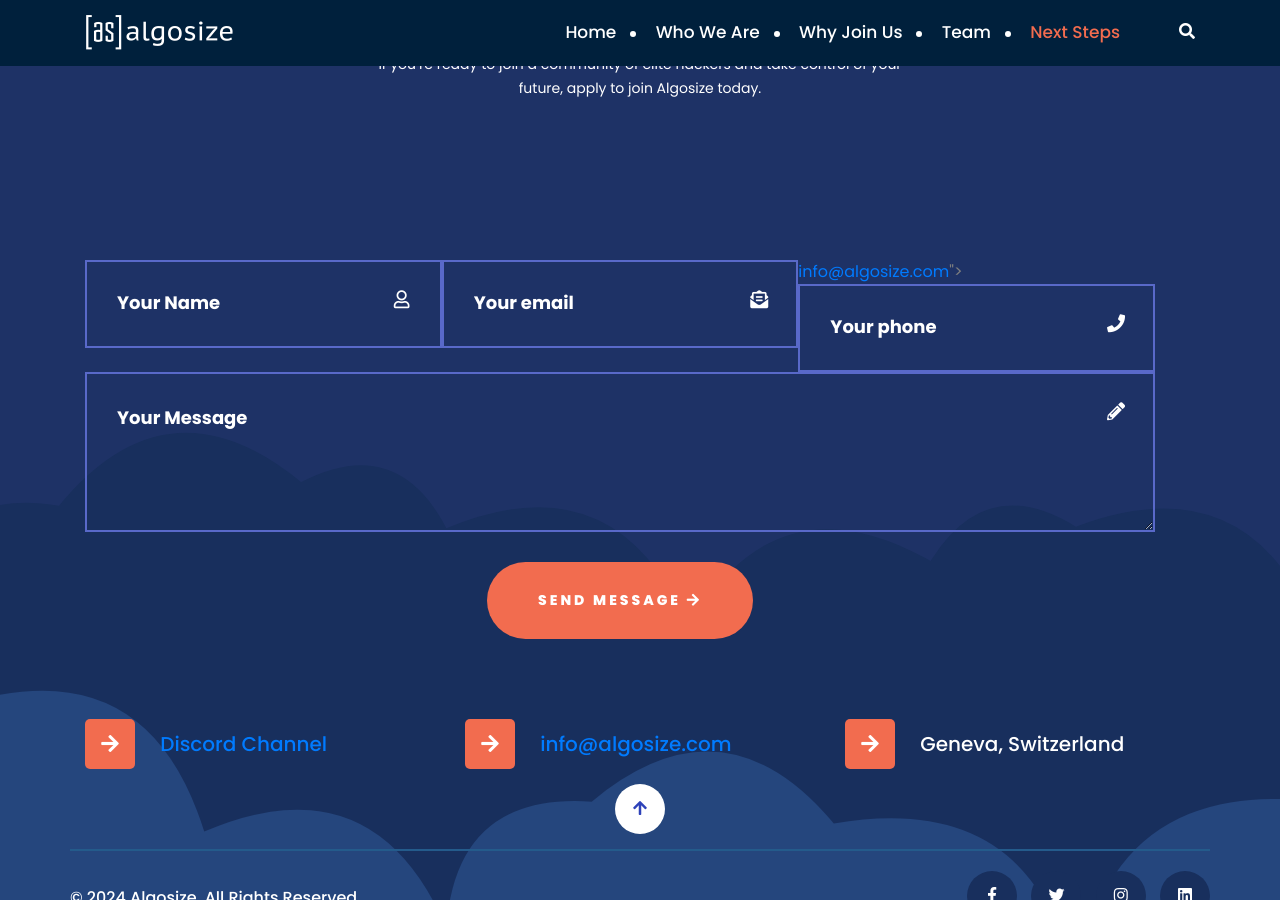
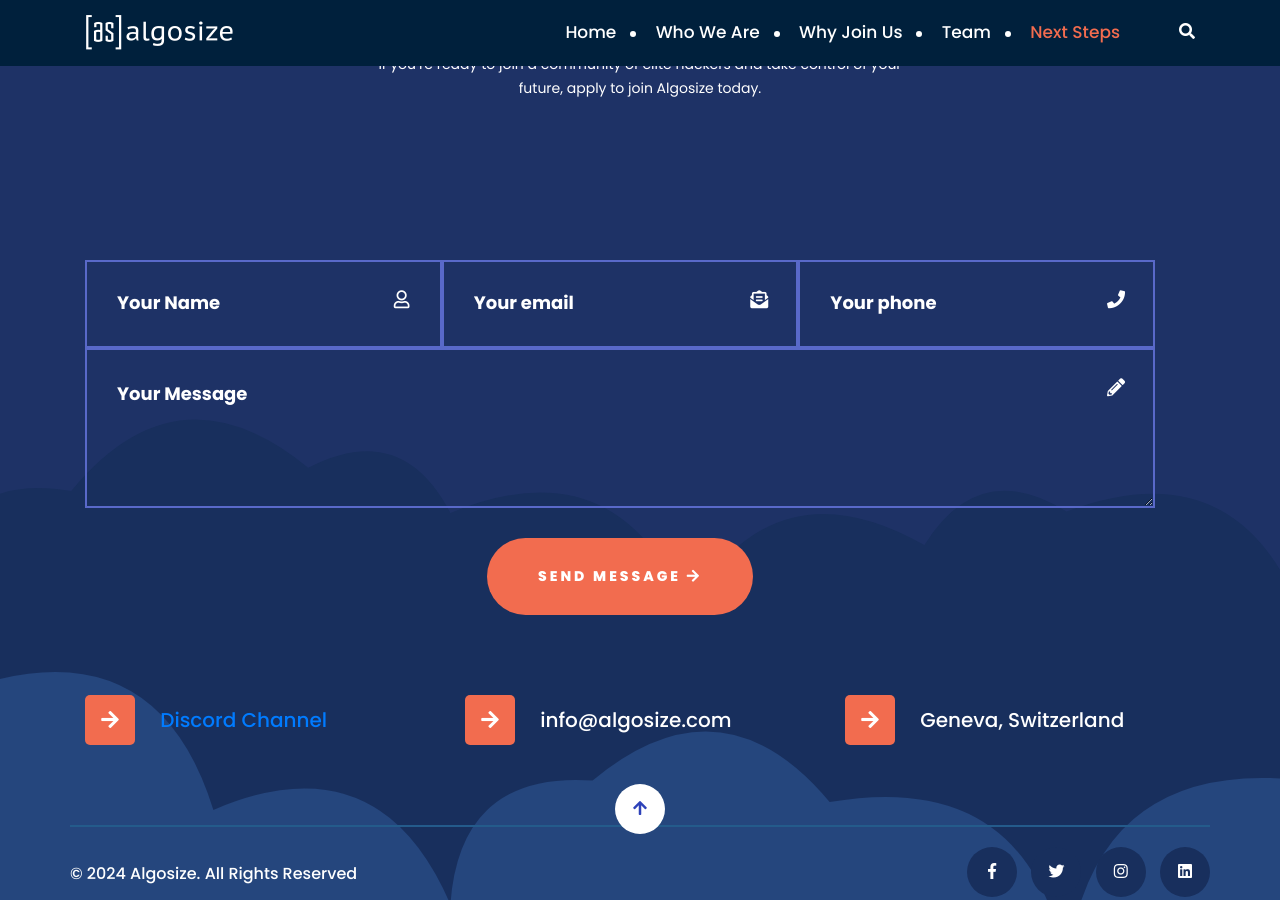
Before and after one commit to AlgoSize/website, a Jekyll site: the page built from index.html, in a window 1280 px wide and 900 px high, scrolled down 6556 px. Built offline with Jekyll 4.4.1, drawn with Linux system fonts in a browser that asks for light colours.

Commit message:
Update _config.yml

```diff
--- a/_config.yml
+++ b/_config.yml
@@ -1,5 +1,5 @@
 title: "Global Impact Hacker Group"
-email: <font color="white"><a href="mailto:info@algosize.com">info@algosize.com</a></font>
+email: "info@algosize.com"
 description: >- # this means to ignore newlines until "baseurl:"
   Join our elite ethical hacker group dedicated to discovering and
   fixing security vulnerabilities. Collaborate on global cybersecurity
```
